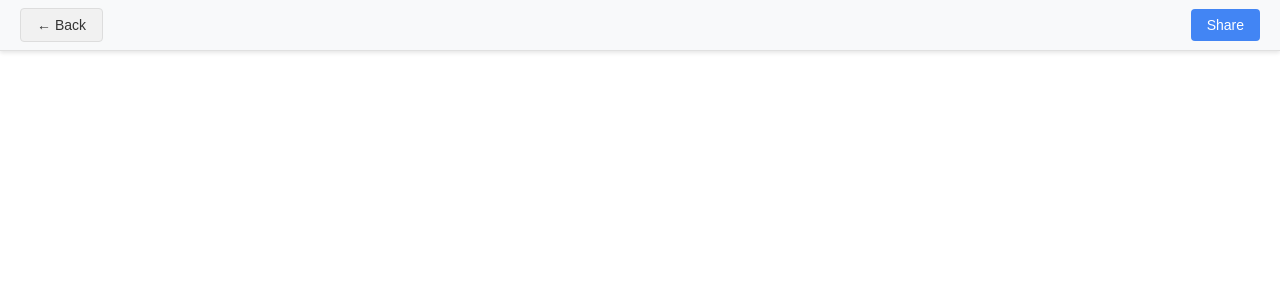
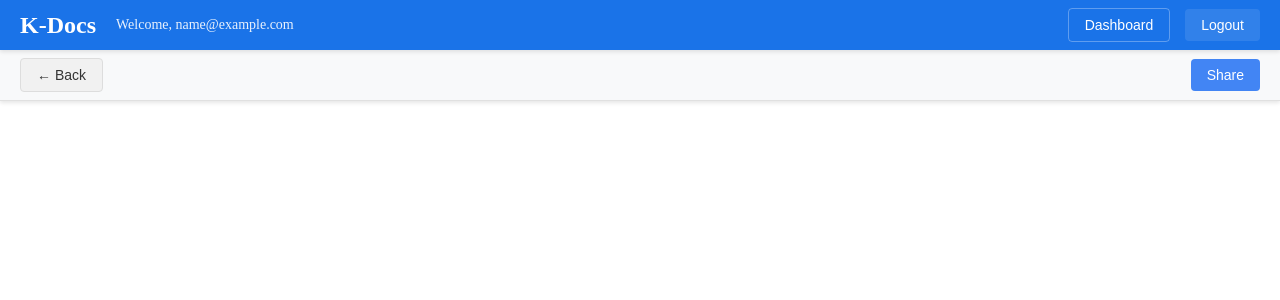
Before and after one commit to CapedCrusader03/K-Docs, a React (Vite) app in the folder client/: page /doc/1 in a window 1280 px wide. Shown: the top 300 px of the page. Built offline with nearby package versions, Linux system fonts and the light colour scheme; no server answers; sample sign-in values are in the browser's storage; what quill-cursors would draw is missing.

Commit message:
Added name

```diff
--- a/client/index.html
+++ b/client/index.html
@@ -4,7 +4,7 @@
     <meta charset="UTF-8" />
     <link rel="icon" type="image/svg+xml" href="/vite.svg" />
     <meta name="viewport" content="width=device-width, initial-scale=1.0" />
-    <title>client</title>
+    <title>K-Docs</title>
   </head>
   <body>
     <div id="app"></div>
--- a/client/src/App.tsx
+++ b/client/src/App.tsx
@@ -2,6 +2,7 @@ import { Routes, Route, Navigate, useParams } from 'react-router-dom';
 import { Auth } from './pages/Auth';
 import { Dashboard } from './pages/Dashboard';
 import { Editor } from './components/Editor';
+import { Header } from './components/Header';
 
 function EditorWithKey() {
   const { id } = useParams<{ id: string }>();
@@ -10,12 +11,17 @@ function EditorWithKey() {
 
 function App() {
   return (
+    <div>
+      <Header />
+      <div style={{ paddingTop: '50px' }}>
         <Routes>
           <Route path="/login" element={<Auth />} />
           <Route path="/" element={<Dashboard />} />
           <Route path="/doc/:id" element={<EditorWithKey />} />
           <Route path="*" element={<Navigate to="/" replace />} />
         </Routes>
+      </div>
+    </div>
   );
 }
 
--- a/client/src/components/Editor.tsx
+++ b/client/src/components/Editor.tsx
@@ -306,7 +306,7 @@ export const Editor = () => {
       {/* Top Navigation Bar */}
       <div style={{
         position: 'fixed',
-        top: 0,
+        top: '50px',
         left: 0,
         right: 0,
         height: '50px',
@@ -316,7 +316,7 @@ export const Editor = () => {
         alignItems: 'center',
         justifyContent: 'space-between',
         padding: '0 20px',
-        zIndex: 1000,
+        zIndex: 999,
         boxShadow: '0 2px 4px rgba(0,0,0,0.1)'
       }}>
         <div style={{ display: 'flex', alignItems: 'center', gap: '15px' }}>
@@ -380,8 +380,8 @@ export const Editor = () => {
 
       {/* Editor Container - positioned below fixed navigation */}
       <div style={{
-        marginTop: '50px',
-        minHeight: 'calc(100vh - 50px)',
+        marginTop: '100px',
+        minHeight: 'calc(100vh - 100px)',
         width: '100%',
         padding: '20px',
         boxSizing: 'border-box'
--- /dev/null
+++ b/client/src/components/Header.tsx
@@ -0,0 +1,86 @@
+import { useNavigate } from 'react-router-dom';
+import { getUserFromToken } from '../utils/auth';
+
+export const Header = () => {
+  const navigate = useNavigate();
+  const user = getUserFromToken();
+
+  const handleLogout = () => {
+    localStorage.removeItem('token');
+    navigate('/login');
+  };
+
+  return (
+    <header style={{
+      position: 'fixed',
+      top: 0,
+      left: 0,
+      right: 0,
+      height: '50px',
+      backgroundColor: '#1a73e8',
+      color: 'white',
+      display: 'flex',
+      alignItems: 'center',
+      justifyContent: 'space-between',
+      padding: '0 20px',
+      zIndex: 1000,
+      boxShadow: '0 2px 4px rgba(0,0,0,0.1)'
+    }}>
+      <div style={{ display: 'flex', alignItems: 'center', gap: '20px' }}>
+        <h1 style={{
+          margin: 0,
+          fontSize: '24px',
+          fontWeight: 'bold',
+          color: 'white'
+        }}>
+          K-Docs
+        </h1>
+        {user && (
+          <span style={{
+            fontSize: '14px',
+            opacity: 0.9
+          }}>
+            Welcome, {user.email}
+          </span>
+        )}
+      </div>
+
+      <div style={{ display: 'flex', alignItems: 'center', gap: '15px' }}>
+        {window.location.pathname !== '/login' && (
+          <>
+            <button
+              onClick={() => navigate('/')}
+              style={{
+                padding: '8px 16px',
+                backgroundColor: 'transparent',
+                color: 'white',
+                border: '1px solid rgba(255,255,255,0.3)',
+                borderRadius: '4px',
+                cursor: 'pointer',
+                fontSize: '14px'
+              }}
+            >
+              Dashboard
+            </button>
+            {user && (
+              <button
+                onClick={handleLogout}
+                style={{
+                  padding: '8px 16px',
+                  backgroundColor: 'rgba(255,255,255,0.1)',
+                  color: 'white',
+                  border: 'none',
+                  borderRadius: '4px',
+                  cursor: 'pointer',
+                  fontSize: '14px'
+                }}
+              >
+                Logout
+              </button>
+            )}
+          </>
+        )}
+      </div>
+    </header>
+  );
+};
--- a/client/src/pages/Auth.tsx
+++ b/client/src/pages/Auth.tsx
@@ -317,6 +317,7 @@ export const Auth = () => {
           </form>
         </div>
       </div>
+
     </div>
   );
 };
--- a/client/src/pages/Dashboard.tsx
+++ b/client/src/pages/Dashboard.tsx
@@ -119,8 +119,8 @@ export const Dashboard = () => {
 
   return (
     <div style={{ padding: '20px', maxWidth: '800px', margin: '0 auto' }}>
-      <div style={{ display: 'flex', justifyContent: 'space-between', alignItems: 'center', marginBottom: '20px' }}>
-        <h1>My Documents</h1>
+      <div style={{ marginBottom: '20px' }}>
+        <h2 style={{ margin: '0 0 10px 0', color: '#333' }}>My Documents</h2>
         <div>
           <button
             onClick={() => setShowCreateModal(true)}
```
Lines whose indentation alone changed are shown as unchanged.
